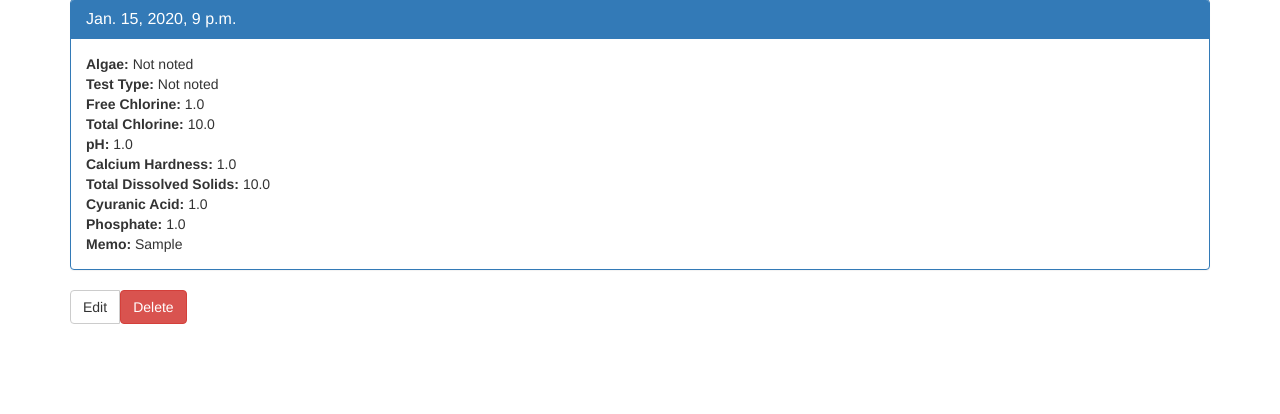
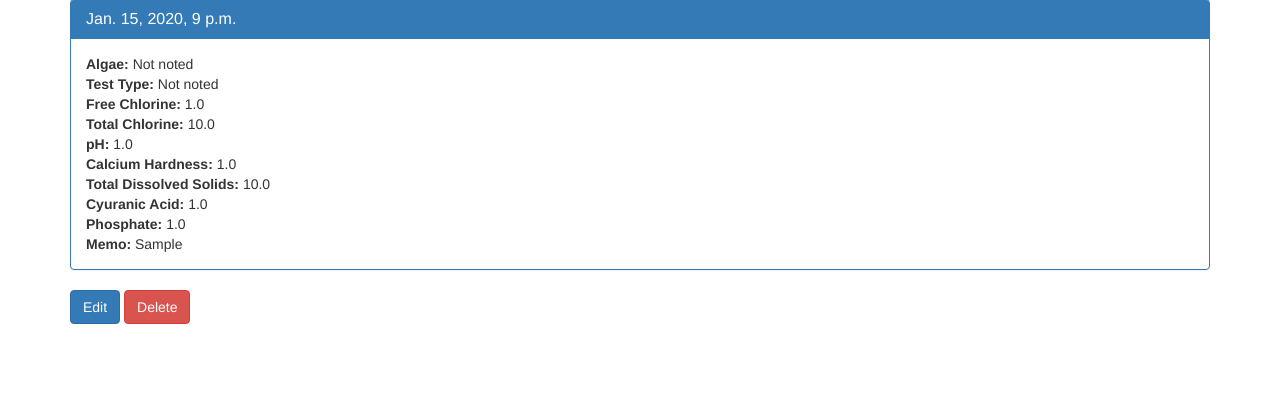
Before and after one commit to cgspeck/poolmaster, a Django app: page /observation/1 in a window 1280 px wide. Shown: the part 167-581 px from the top of the page. Run offline with Django 3.2, Linux system fonts and the light colour scheme; tables that the repository leaves empty hold one stand-in row (values such as "Sample post"); some libraries are stand-ins or nearby versions.

Commit message:
Bootstrap the edit form and detail form

```diff
--- a/poolmaster/datacorder/templates/datacorder/observation_confirm_delete.html
+++ b/poolmaster/datacorder/templates/datacorder/observation_confirm_delete.html
@@ -10,7 +10,6 @@
         {% csrf_token %}
 
         {% buttons %}
-
         <button id="cancelButton" type="button" class="btn btn-primary">
             {% bootstrap_icon "remove" %} Cancel
         </button>
--- a/poolmaster/datacorder/templates/datacorder/observation_detail.html
+++ b/poolmaster/datacorder/templates/datacorder/observation_detail.html
@@ -1,9 +1,26 @@
 {% extends "base.html" %}
+{% load bootstrap3 %}
+
 {% block content %}
     <h3>Observation Detail</h3>
     {% include "./snippets/observation_panel.html" with panel_class="primary" %}
-    <div class="btn-group" role="group" aria-label="Observation Detail Navigation">
-      <a href="{% url 'observation-update' object.pk %}"<button type="button" class="btn btn-default">Edit</button></a>
-      <a href="{% url 'observation-delete' object.pk %}"><button type="button" class="btn btn-danger">Delete</button></a>
-    </div>
+    {% buttons %}
+    <button id="editButton" type="button" class="btn btn-primary">
+        {% bootstrap_icon "pencil" %} Edit
+    </button>
+    <button id="deleteButton" type="button" class="btn btn-danger">
+        {% bootstrap_icon "erase" %} Delete
+    </button>
+    {% endbuttons %}
+
+    <script type="text/javascript">
+        document.getElementById("editButton").onclick = function () {
+            location.href = "{% url 'observation-update' object.pk %}";
+        };
+    </script>
+    <script type="text/javascript">
+        document.getElementById("deleteButton").onclick = function () {
+            location.href = "{% url 'observation-delete' object.pk %}";
+        };
+    </script>
 {% endblock %}
```
Also changed, not shown: poolmaster/datacorder/templates/datacorder/observation_form.html (+13 -1 lines).
